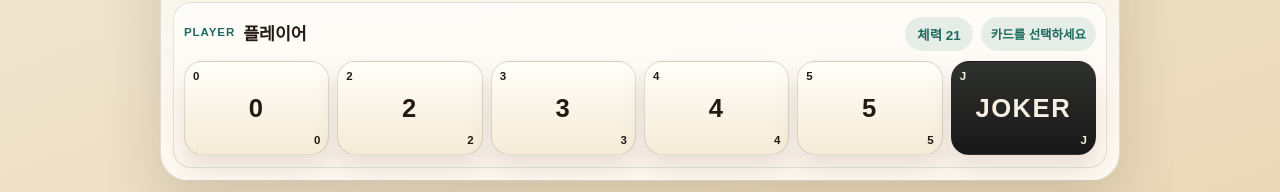
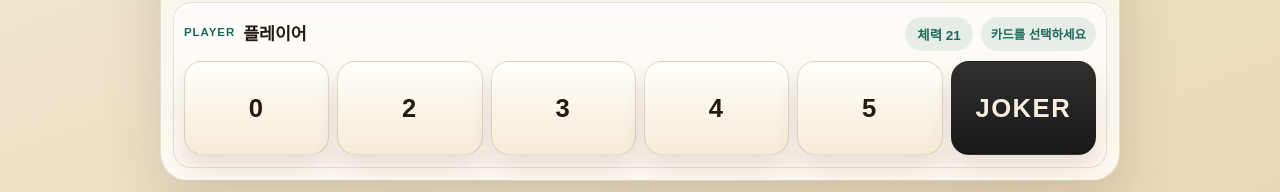
Before and after one commit to hyukkyo/joker_die, a React (Vite) app: page / in a window 1280 px wide. Both pictures are taken after a click on the button "게임 시작". Shown: the part 605-797 px from the top of the page. Built offline with nearby package versions, Linux system fonts and the light colour scheme.

Commit message:
카드 ui 변경

```diff
--- a/src/features/game/ChoiceCardButton.tsx
+++ b/src/features/game/ChoiceCardButton.tsx
@@ -25,9 +25,9 @@ export function ChoiceCardButton({
       onClick={() => onSelect(choice)}
       type="button"
     >
-      <span className="cardCorner top">{isJoker ? "J" : choice}</span>
+      {/* <span className="cardCorner top">{isJoker ? "J" : choice}</span> */}
       <span className="cardValue">{isJoker ? "JOKER" : choice}</span>
-      <span className="cardCorner bottom">{isJoker ? "J" : choice}</span>
+      {/* <span className="cardCorner bottom">{isJoker ? "J" : choice}</span> */}
     </button>
   );
 }
```
